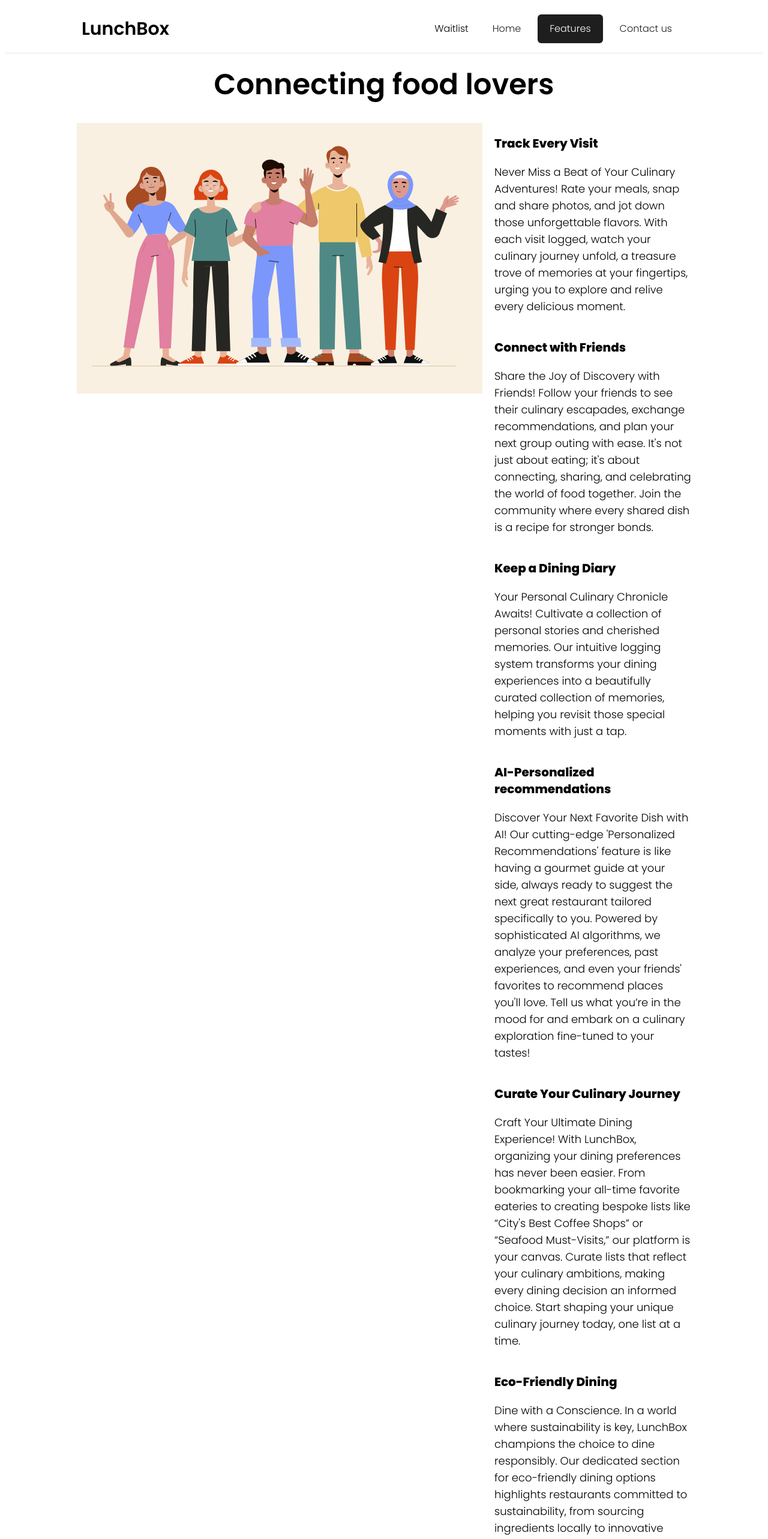
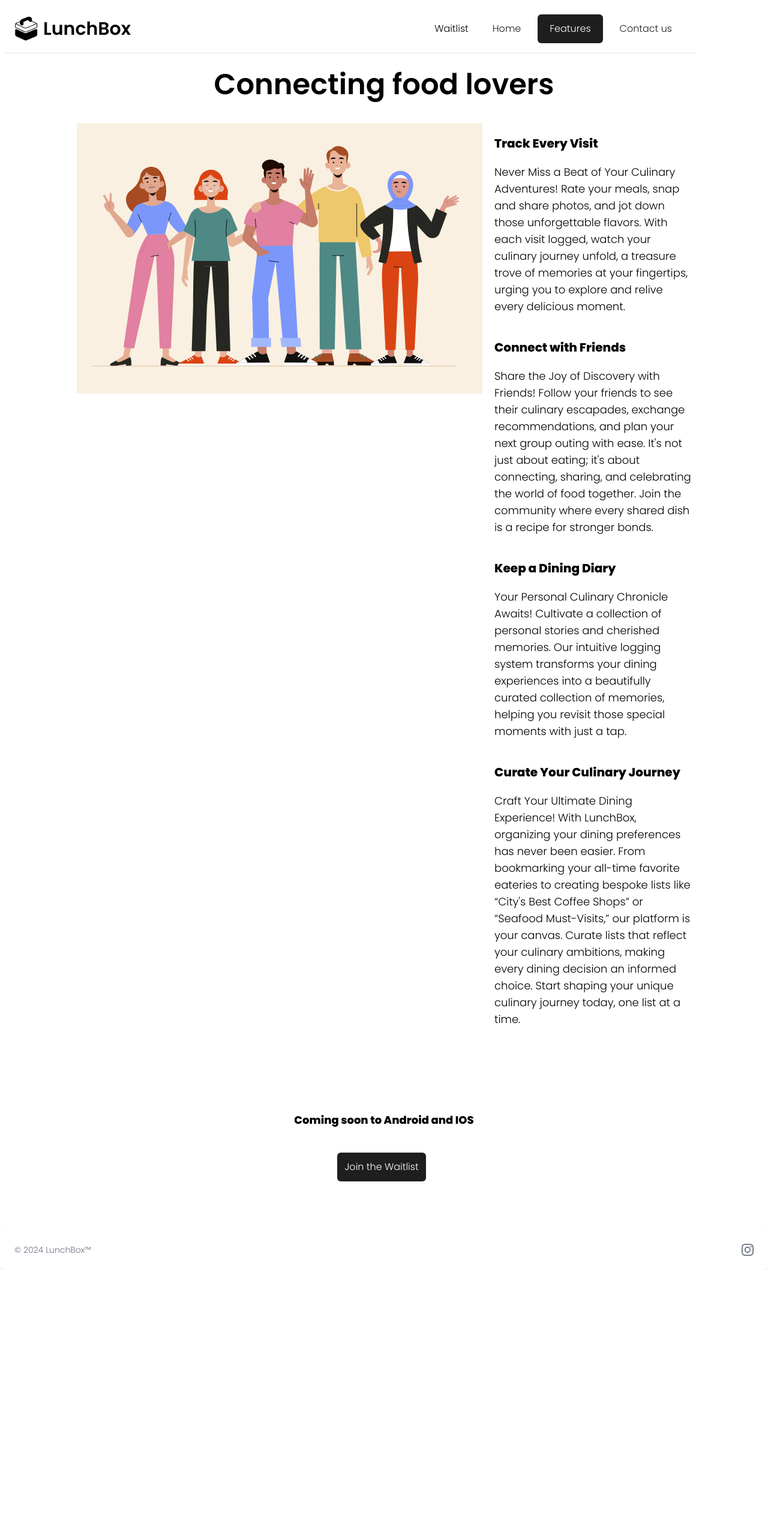
Before and after one commit to thelunchboxapp/Mainsite, a Next.js app: page /features in a window 1280 px wide. Shown: the top 2565 px of the page at 60% size. After the commit the page ends 2117 px from the top, so only its background shows below. Built offline with nearby package versions, Linux system fonts and the light colour scheme.

Commit message:
added insta added logo

```diff
--- a/data/data.ts
+++ b/data/data.ts
@@ -32,14 +32,14 @@ type Features = {
       shortDescription:
         "Record your impressions, dishes you loved, and those special moments that made each meal memorable.",
     },
-    {
-      id: '4',
-      title: "AI-Personalized recommendations",
-      description:
-        "Discover Your Next Favorite Dish with AI! Our cutting-edge 'Personalized Recommendations' feature is like having a gourmet guide at your side, always ready to suggest the next great restaurant tailored specifically to you. Powered by sophisticated AI algorithms, we analyze your preferences, past experiences, and even your friends' favorites to recommend places you'll love. Tell us what you’re in the mood for and embark on a culinary exploration fine-tuned to your tastes!",
-      shortDescription:
-        "Dive into a world where your next dining spot is suggested by cutting-edge AI, personalized to match what you're in the mood for, your tastes and past experiences for an unparalleled discovery process.",
-    },
+    // {
+    //   id: '4',
+    //   title: "AI-Personalized recommendations",
+    //   description:
+    //     "Discover Your Next Favorite Dish with AI! Our cutting-edge 'Personalized Recommendations' feature is like having a gourmet guide at your side, always ready to suggest the next great restaurant tailored specifically to you. Powered by sophisticated AI algorithms, we analyze your preferences, past experiences, and even your friends' favorites to recommend places you'll love. Tell us what you’re in the mood for and embark on a culinary exploration fine-tuned to your tastes!",
+    //   shortDescription:
+    //     "Dive into a world where your next dining spot is suggested by cutting-edge AI, personalized to match what you're in the mood for, your tastes and past experiences for an unparalleled discovery process.",
+    // },
     {
       id: '5',
       title: "Curate Your Culinary Journey",
@@ -48,12 +48,12 @@ type Features = {
       shortDescription:
         "Save your favorite restaurants and create custom lists — whether it’s “Best Burgers in Town” or “Vegetarian-Friendly Spots in NYC,” LunchBox organizes your preferences seamlessly.        ",
     },
-    {
-      id: '6',
-      title: "Eco-Friendly Dining",
-      description:
-        "Dine with a Conscience. In a world where sustainability is key, LunchBox champions the choice to dine responsibly. Our dedicated section for eco-friendly dining options highlights restaurants committed to sustainability, from sourcing ingredients locally to innovative practices reducing their carbon footprint. Support eateries that care for the planet as much as they do for their food. With LunchBox, making green dining choices is easy, helping you contribute to a healthier planet with every meal.",
-      shortDescription:
-        "With a dedicated section for eco-friendly and sustainable restaurants, LunchBox supports your choices to dine in a way that's good for the planet.",
-    },
+    // {
+    //   id: '6',
+    //   title: "Eco-Friendly Dining",
+    //   description:
+    //     "Dine with a Conscience. In a world where sustainability is key, LunchBox champions the choice to dine responsibly. Our dedicated section for eco-friendly dining options highlights restaurants committed to sustainability, from sourcing ingredients locally to innovative practices reducing their carbon footprint. Support eateries that care for the planet as much as they do for their food. With LunchBox, making green dining choices is easy, helping you contribute to a healthier planet with every meal.",
+    //   shortDescription:
+    //     "With a dedicated section for eco-friendly and sustainable restaurants, LunchBox supports your choices to dine in a way that's good for the planet.",
+    // },
   ];
--- a/src/app/page.tsx
+++ b/src/app/page.tsx
@@ -2,11 +2,10 @@
 import Image from "next/image";
 import logo from "../../public/logo.png";
 import banner from "../../public/main.png";
-import screen1 from '../../public/preview1.png'
-import screen2 from '../../public/preview2.png'
-import screen3 from '../../public/preview3.png'
-import screen4 from '../../public/preview4.png'
-import screens from "../../public/multiple_devices.png";
+import screen1 from "../../public/preview1.png";
+import screen2 from "../../public/preview2.png";
+import screen3 from "../../public/preview3.png";
+import screen4 from "../../public/preview4.png";
 import Link from "next/link";
 import { Footer, Modal } from "flowbite-react";
 import {
@@ -26,7 +25,7 @@ const FormfacadeEmbed = require("@formfacade/embed-react/dist/index");
 
 export default function Home() {
   return (
-    <main className="sm:px-32">
+    <main className="max-w-6xl mx-auto">
       <Banner />
       <Features />
       <ShowCase />
@@ -134,7 +133,7 @@ export function Header() {
           variants={navList}
         >
           {navigation.map((item) => (
-            <Link href={'/' + item.href}>
+            <Link href={"/" + item.href}>
               <motion.li
                 className="nav-item"
                 variants={navItem}
@@ -150,18 +149,16 @@ export function Header() {
   };
 
   return (
-    <nav className="flex items-center md:justify-between m-2 py-3 sticky top-0 bg-white z-10 px-4 lg:px-32 border-b-[1px]">
+    <nav className="flex items-center md:justify-between m-2 py-3 sticky top-0 bg-white z-10 px-4 max-w-6xl border-b-[1px]">
       <div className="block md:hidden pr-10">
         <Navbar />
       </div>
       <div className="flex items-center">
-        {/* <Image
+        <Image
           src={logo}
-          width={80}
-          height={80}
           alt="LunchBox logo"
-          className="hidden sm:block"
-        /> */}
+          className="hidden sm:block w-10 mr-2"
+        />
         <span className="text-3xl font-semibold">LunchBox</span>
       </div>
       <div className="hidden md:flex items-center">
@@ -227,7 +224,9 @@ function Banner() {
       <div>
         {/* <h2 className=" text-8xl font-medium">Connecting food lovers</h2> */}
         <div className="mt-5 flex text-center items-center flex-col">
-          <p className=" md:text-2xl text-sm font-semibold">Track restaurants</p>
+          <p className=" md:text-2xl text-sm font-semibold">
+            Track restaurants
+          </p>
           <p className=" md:text-2xl text-sm font-semibold">
             Save those you want to experience
           </p>
@@ -269,18 +268,20 @@ function Features() {
           width={200}
         />
       </div>
-      <div className="my-10 grid grid-cols-1 md:grid-cols-2 lg:grid-cols-3 gap-5">
+      <div className="my-10 grid grid-cols-1 md:grid-cols-2 lg:grid-cols-4 gap-5">
         {features.map((item) => {
           return (
             <Link
               href={"/features/#" + item.id}
               key={item.id}
-              className="features-card p-5 m-2 flex items-baseline flex-col rounded-md features-box-shadow cursor-pointer hover:scale-105 transition-all relative"
+              className="features-card max-w-md p-5 m-2 flex items-center flex-col rounded-md features-box-shadow cursor-pointer hover:scale-105 transition-all relative"
             >
-              <div>
-                <h2 className=" text-xl font-semibold">{item.title}</h2>
+              <div className="">
+                <h2 className="text-xl text-center font-semibold">
+                  {item.title}
+                </h2>
               </div>
-              <p className=" text-justify pt-5">{item.shortDescription}</p>
+              <p className=" text-center pt-5">{item.shortDescription}</p>
             </Link>
           );
         })}
@@ -338,12 +339,15 @@ export function WebFooter() {
       <div className="w-full sm:flex sm:items-center sm:justify-between">
         <Footer.Copyright href="#" by="LunchBox™" year={2024} />
         <div className="mt-4 flex space-x-6 sm:mt-0 sm:justify-center">
-          <Footer.Icon href="#" icon={BsAt} />
-          <Footer.Icon href="#" icon={BsFacebook} />
-          <Footer.Icon href="#" icon={BsInstagram} />
-          <Footer.Icon href="#" icon={BsTwitter} />
+          {/* <Footer.Icon href="#" icon={BsAt} />
+          <Footer.Icon href="#" icon={BsFacebook} /> */}
+          <Footer.Icon
+            href="https://www.instagram.com/the.lunchbox.app?utm_source=ig_web_button_share_sheet&igsh=ZDNlZDc0MzIxNw=="
+            icon={BsInstagram}
+          />
+          {/* <Footer.Icon href="#" icon={BsTwitter} />
           <Footer.Icon href="#" icon={BsGithub} />
-          <Footer.Icon href="#" icon={BsDribbble} />
+          <Footer.Icon href="#" icon={BsDribbble} /> */}
         </div>
       </div>
     </Footer>
```
Also changed, not shown: public/logo.png, 1 other file (tests, documents, lock files or other folders).
